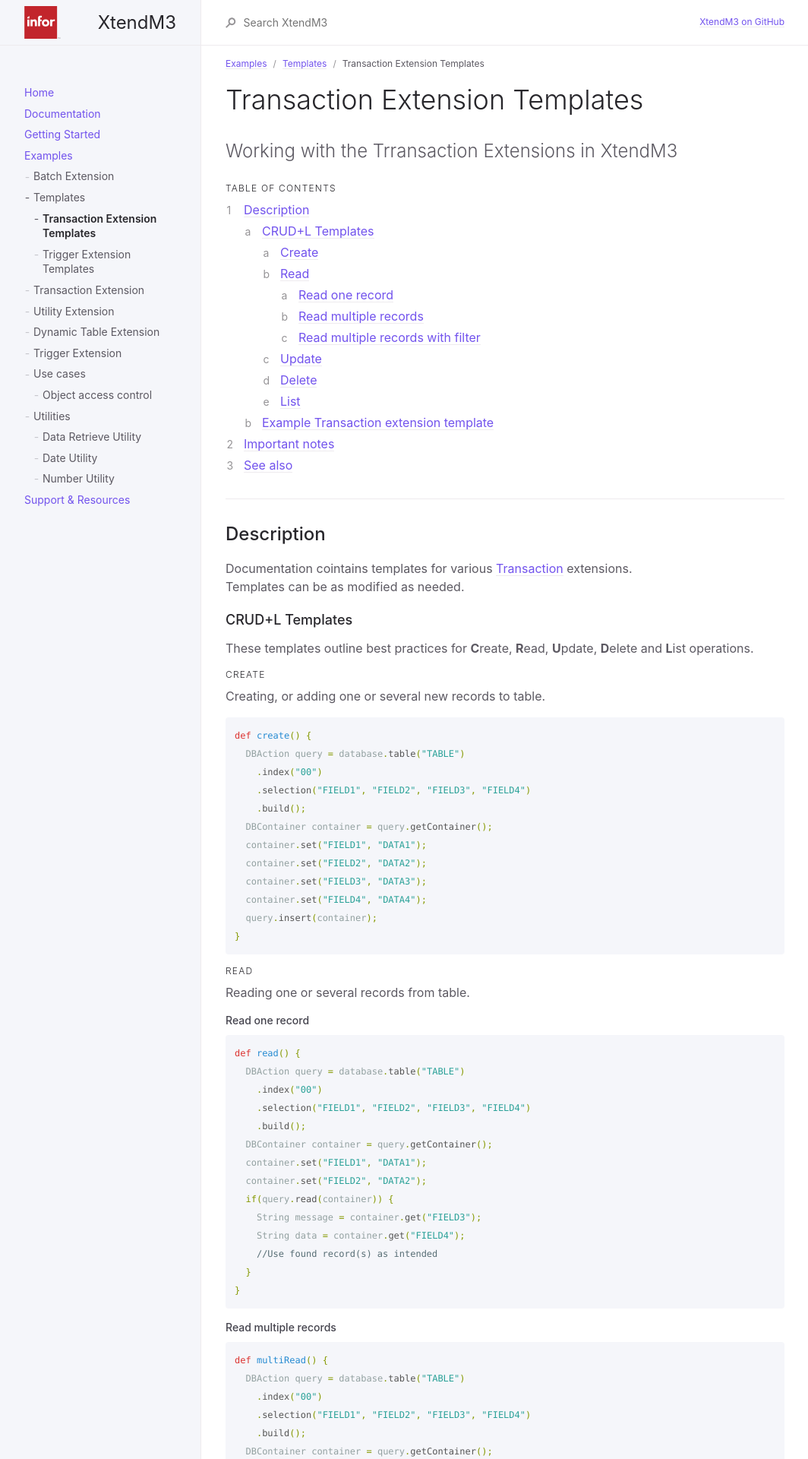
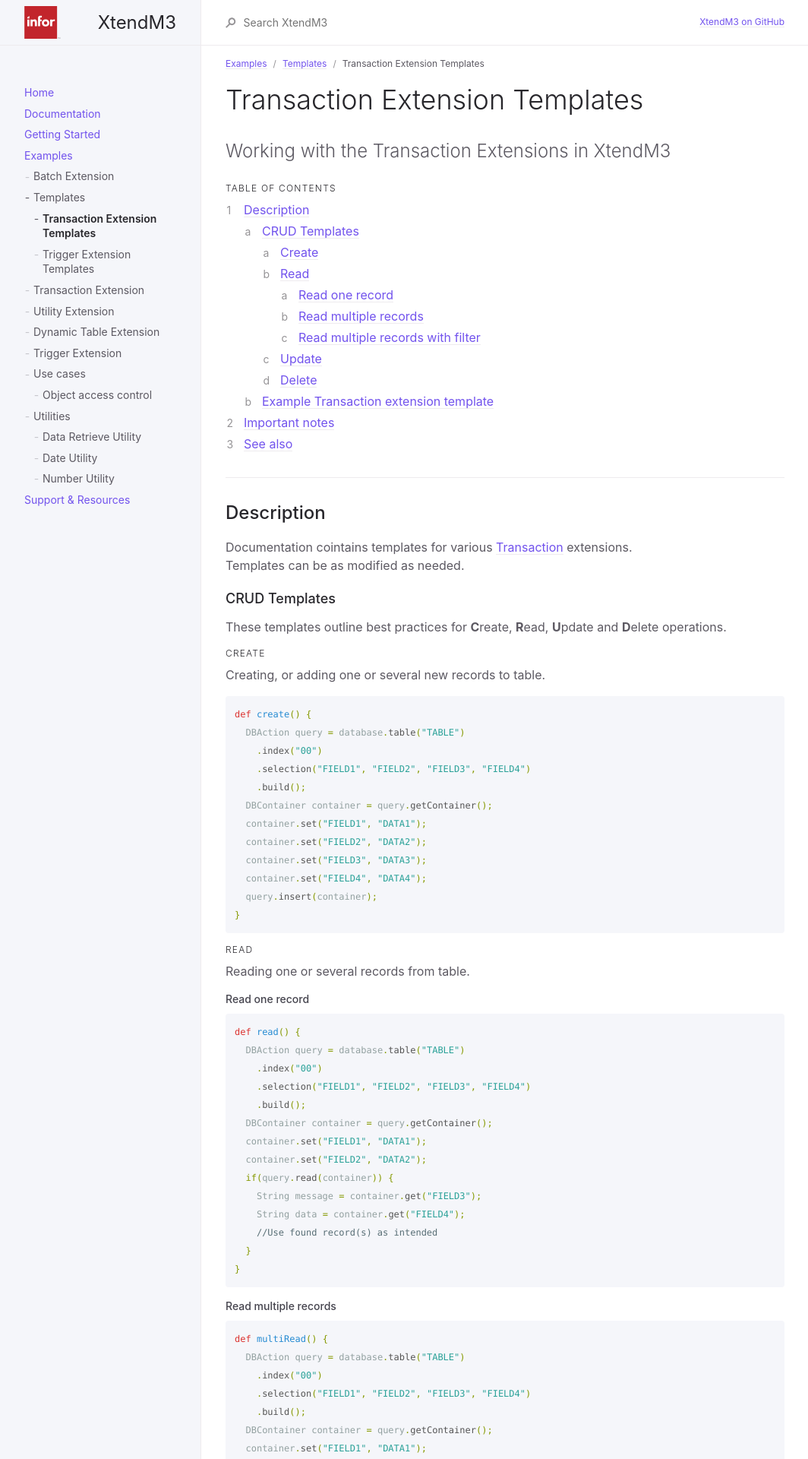
Before and after one commit to infor-cloud/xtendm3, a Jekyll site: the page built from docs/examples/Templates/Transaction_Template.md, in a window 1280 px wide. Shown: the top 1920 px of the page at 76% size, without its empty margins (107-1171 px from the left). Built offline with Jekyll 4.4.1, drawn with Linux system fonts in a browser that asks for light colours; some of the changed text lies outside the part shown.

Commit message:
Small changes

````diff
--- a/docs/examples/Templates/Transaction_Template.md
+++ b/docs/examples/Templates/Transaction_Template.md
@@ -9,7 +9,7 @@ nav_order: 1
 # Transaction Extension Templates
 {: .no_toc }
 
-Working with the Trransaction Extensions in XtendM3
+Working with the Transaction Extensions in XtendM3
 {: .fs-6 .fw-300 }
 
 ## Table of contents
@@ -25,8 +25,8 @@ Working with the Trransaction Extensions in XtendM3
 Documentation cointains templates for various [Transaction](../../../examples/) extensions.<br/>
 Templates can be as modified as needed.
 
-### CRUD+L Templates
-These templates outline best practices for **C**reate, **R**ead, **U**pdate, **D**elete and **L**ist operations.
+### CRUD Templates
+These templates outline best practices for **C**reate, **R**ead, **U**pdate and **D**elete operations.
 
 #### Create
 Creating, or adding one or several new records to table.
@@ -139,9 +139,6 @@ Closure<?> callback = { LockedResult lockedResult ->
 }
 ```
 
-#### List
-List record(s) in table
-
 ### Example Transaction extension template
 
 This is a Transaction extension template with a structure that can be used for creating a new extension using container contruction and setting parameters.
````
